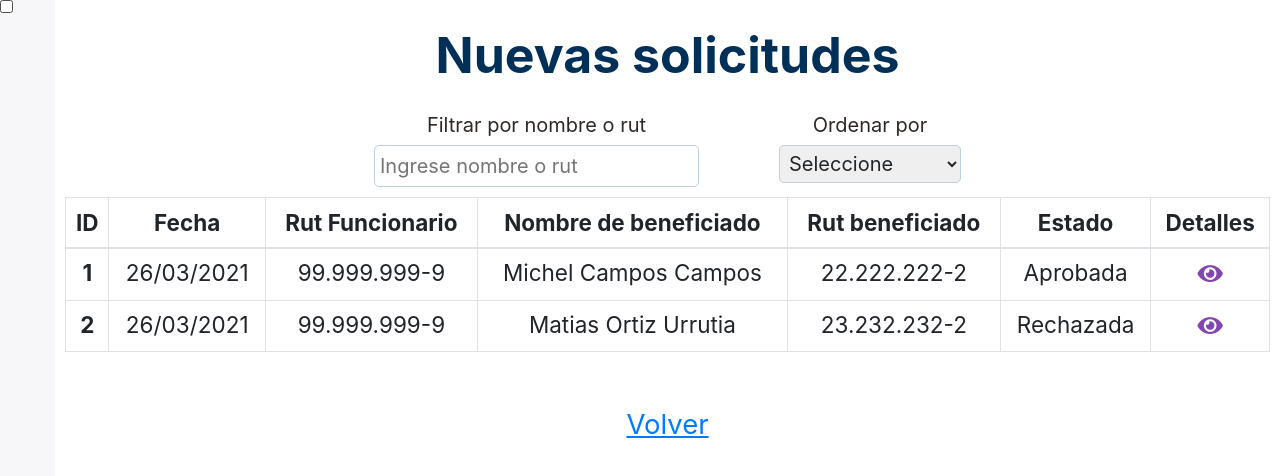
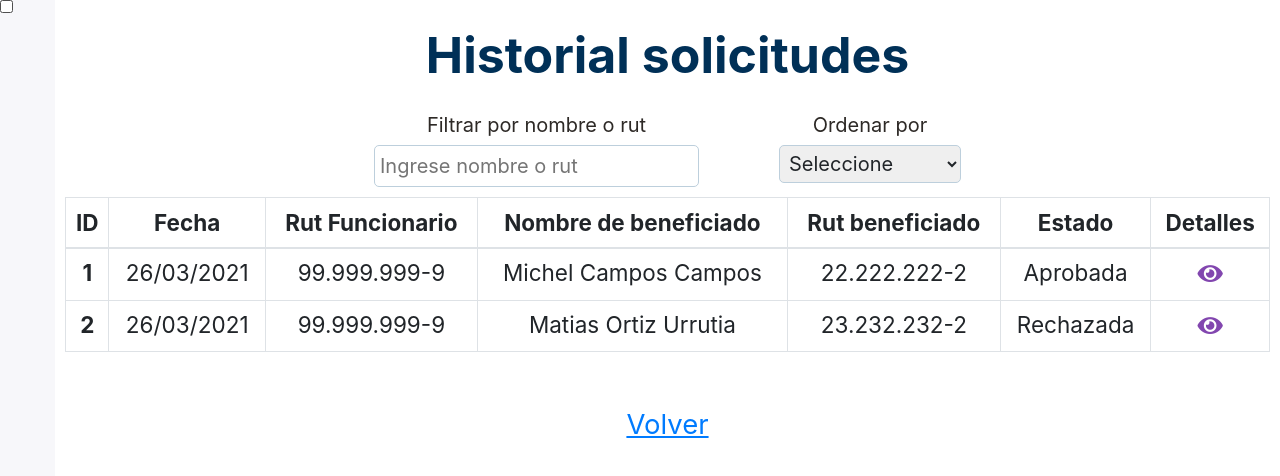
Before and after one commit to MilzCode/fron-bhf, a Next.js app: page /historial-solicitudes in a window 1280 px wide. Shown: the top 476 px of the page. Built offline with nearby package versions, Linux system fonts and the light colour scheme.

Commit message:
fix: detalles

```diff
--- a/pages/historial-solicitudes/index.tsx
+++ b/pages/historial-solicitudes/index.tsx
@@ -6,7 +6,7 @@ import Volver from "../../components/other/Volver";
 const HistorialSolicitudes = () => {
   return (
     <div className="historialSolicitudes">
-      <h1 className="TITULO">Nuevas solicitudes</h1>
+      <h1 className="TITULO">Historial solicitudes</h1>
       <div className="FILTRO">
         <div className="LABELINPUT">
           <label htmlFor="search">Filtrar por nombre o rut</label>
--- a/styles/variables.scss
+++ b/styles/variables.scss
@@ -46,7 +46,6 @@ $baseSizeResponsive: min(5rem, 7vw);
 $widthSideBar: 55px;
 //marginMain es el espacio en los costados del contenido.
 $marginMain: 10px;
-
 
 //esta funcion devulve un valor basado en el tamño del tamaño Base y recibe un factor de escala, por defecto es 1 (1:1)
 @function sizeResponsive($factor: 1) {
```
